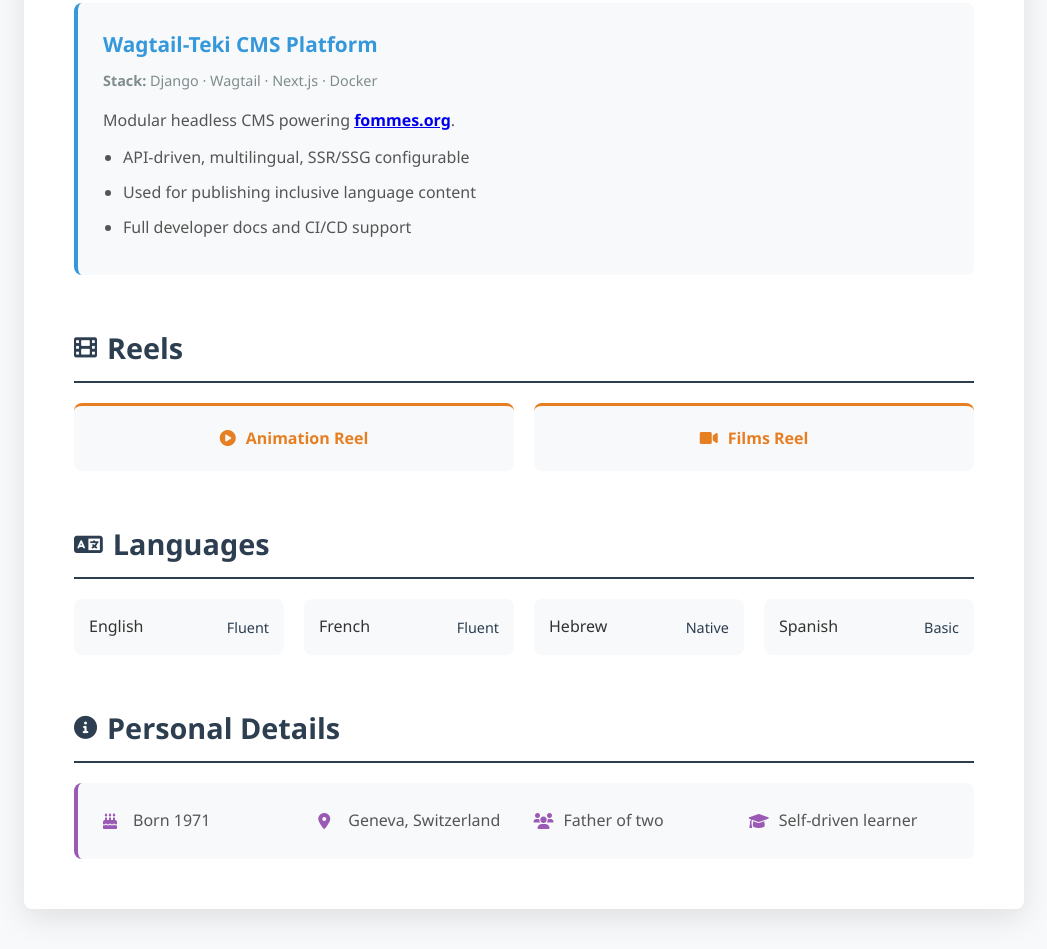
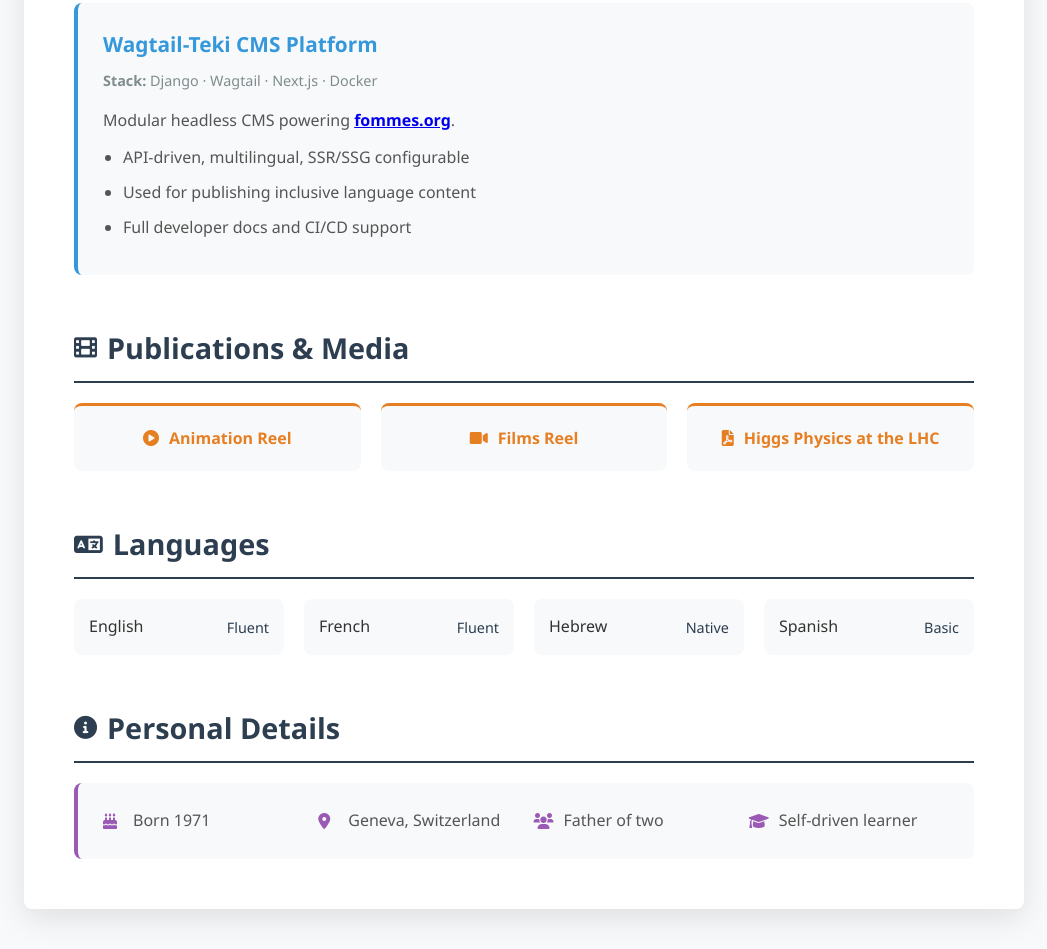
Before and after one commit to DBonbon/yariv-friedman-cv, a plain HTML site: page index.html in a window 1280 px wide. Shown: the part 3231-4180 px from the top of the page, without its empty margins (116-1163 px from the left). Drawn offline with Linux system fonts and the light colour scheme.

Commit message:
higgs pdf

```diff
--- a/index.html
+++ b/index.html
@@ -569,7 +569,7 @@
             <section class="section">
                 <h2 class="section-title">
                     <i class="fas fa-film"></i>
-                    Reels
+                    Publications & Media
                 </h2>
 
                 <div class="reels">
@@ -583,6 +583,12 @@
                         <a href="https://www.youtube.com/watch?v=8U5tOV-nBmk" target="_blank">
                             <i class="fas fa-video"></i>
                             Films Reel
+                        </a>
+                    </div>
+                    <div class="reel-item">
+                        <a href="./Higgs-Physics-at-the-LHC-Prof-Chiara-Mariotti.pdf" target="_blank">
+                            <i class="fas fa-file-pdf"></i>
+                            Higgs Physics at the LHC
                         </a>
                     </div>
                 </div>
```
Also changed, not shown: 1 other file.
